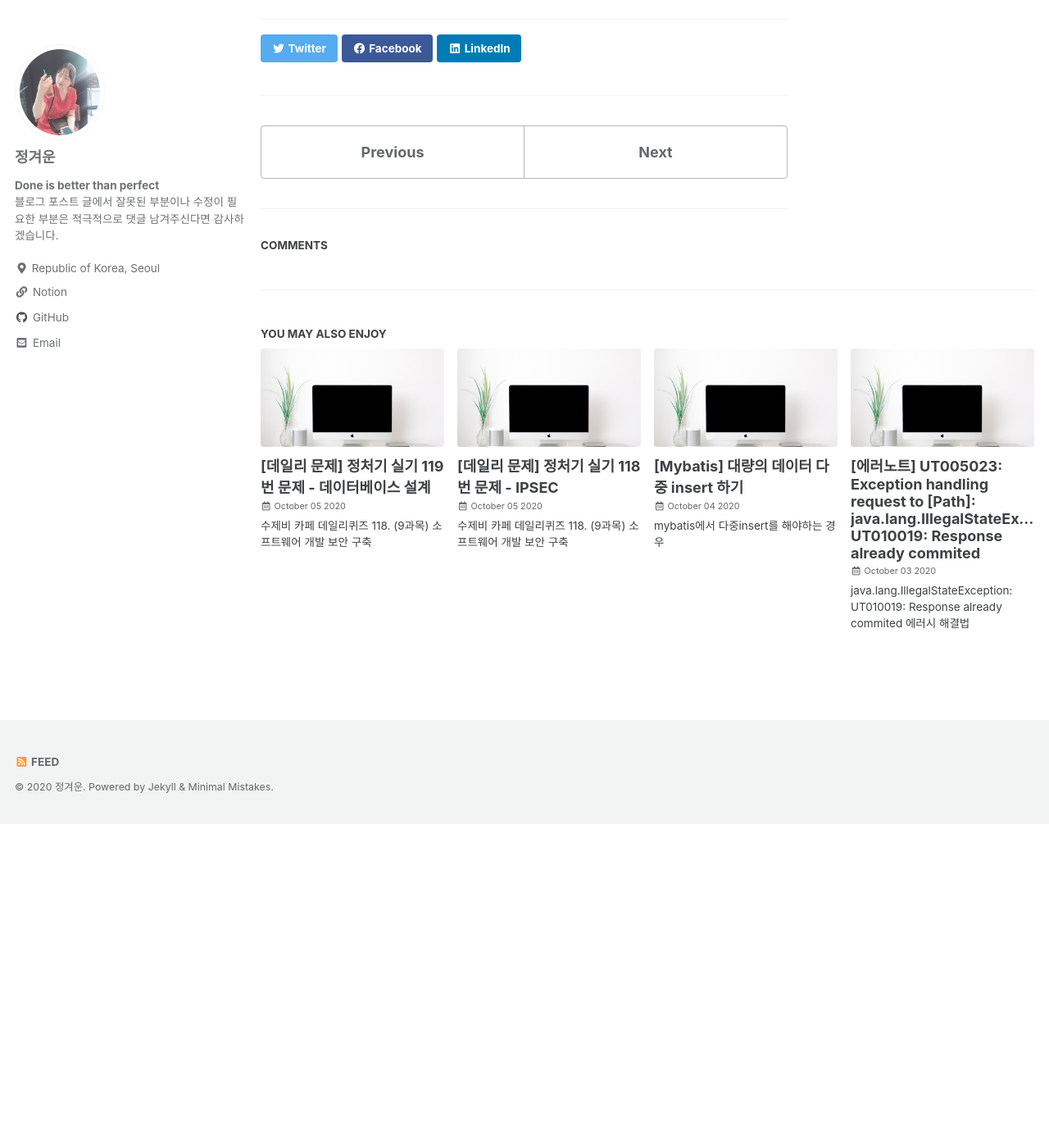
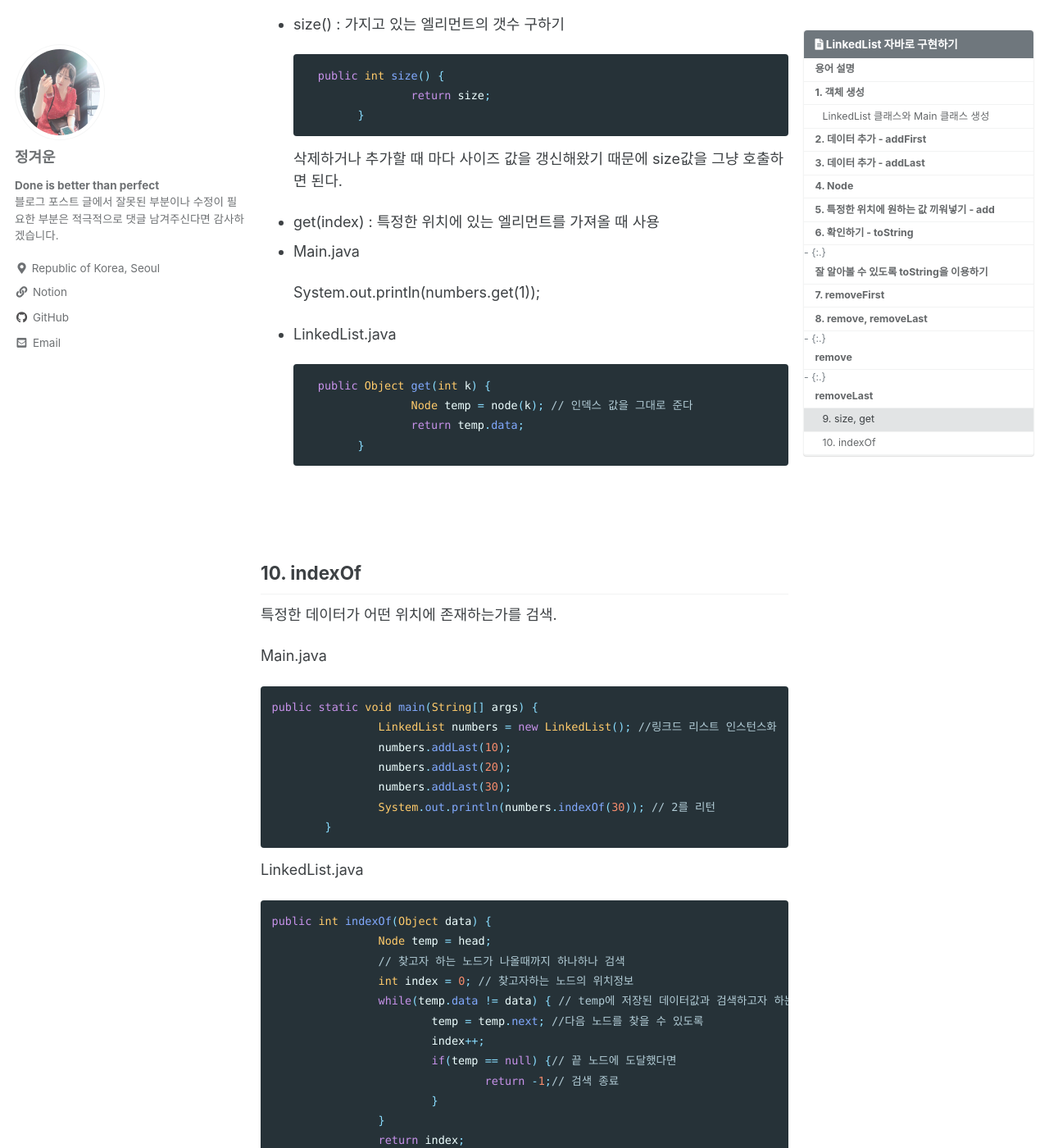
Before and after one commit to grey920/grey920.github.io, a Jekyll site: the page built from _posts/2020-09-24-linkedListJava.md, in a window 1280 px wide and 1400 px high, scrolled down 10997 px. Shown: the whole window at 82% size. Built offline with Jekyll 4.4.1, drawn with Linux system fonts in a browser that asks for light colours; cached includes are drawn as plain includes; comment, search, counter and statistics services are not loaded; before the commit the page ends 12002 px from its top, so only the background shows below that; some of the changed text lies outside the part shown.

````diff
--- a/_posts/2020-09-24-linkedListJava.md
+++ b/_posts/2020-09-24-linkedListJava.md
@@ -451,3 +451,68 @@
 
 30
 [5, 10, 15, 20]
+
+<br><br>
+## 9. size, get
+
+- size() : 가지고 있는 엘리먼트의 갯수 구하기
+
+    ```java
+    public int size() {
+    		return size;
+    	}
+    ```
+
+    삭제하거나 추가할 때 마다 사이즈 값을 갱신해왔기 때문에 size값을 그냥 호출하면 된다.
+
+- get(index) : 특정한 위치에 있는 엘리먼트를 가져올 때 사용
+- Main.java
+
+    System.out.println(numbers.get(1));
+
+- LinkedList.java
+
+    ```java
+    public Object get(int k) {
+    		Node temp = node(k); // 인덱스 값을 그대로 준다
+    		return temp.data;
+    	}
+    ```
+
+<br><br>
+
+## 10. indexOf
+
+특정한 데이터가 어떤 위치에 존재하는가를 검색.
+
+Main.java
+
+```java
+public static void main(String[] args) {
+		LinkedList numbers = new LinkedList(); //링크드 리스트 인스턴스화
+		numbers.addLast(10);
+		numbers.addLast(20);
+		numbers.addLast(30);
+		System.out.println(numbers.indexOf(30)); // 2를 리턴
+	}
+```
+
+LinkedList.java
+
+```java
+public int indexOf(Object data) {
+		Node temp = head;
+		// 찾고자 하는 노드가 나올때까지 하나하나 검색
+		int index = 0; // 찾고자하는 노드의 위치정보
+		while(temp.data != data) { // temp에 저장된 데이터값과 검색하고자 하는 데이터값이 같지 않으면 계속 검색
+			temp = temp.next; //다음 노드를 찾을 수 있도록
+			index++;
+			if(temp == null) {// 끝 노드에 도달했다면
+				return -1;// 검색 종료
+			}
+		}
+		return index;
+	}
+```
+
+결과값 ⇒ 2
````
